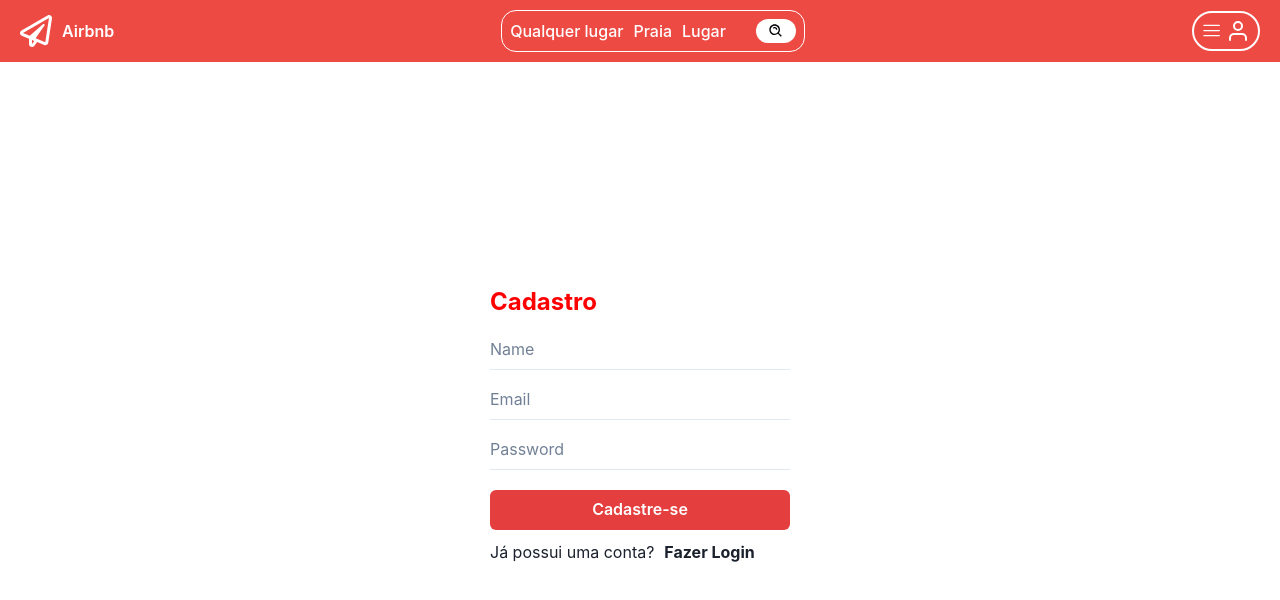
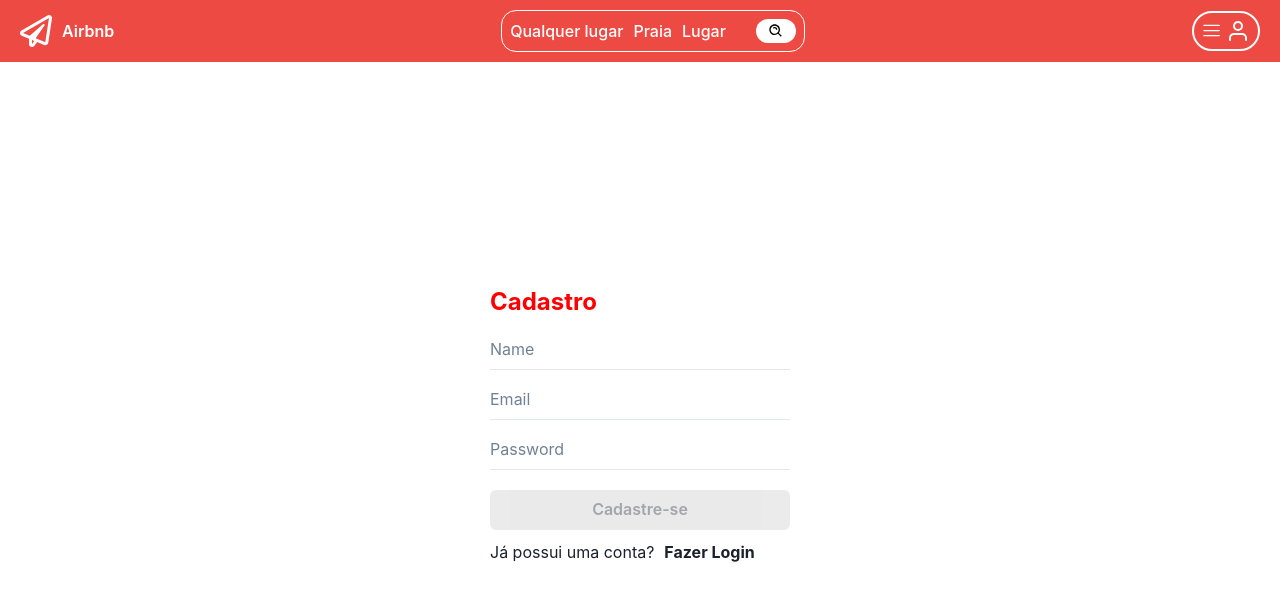
Before and after one commit to MarceloBxD/airbnb-modified, a React (Vite) app: page /cadaster in a window 1280 px wide. Shown: the top 600 px of the page. Built offline with nearby package versions, Linux system fonts and the light colour scheme.

Commit message:
making wothit

```diff
--- a/src/components/Header/index.tsx
+++ b/src/components/Header/index.tsx
@@ -43,6 +43,7 @@ export default () => {
       }
     );
     setData(response.data.place);
+    setName("");
   };
 
   return (
--- a/src/sections/FormCadaster/index.tsx
+++ b/src/sections/FormCadaster/index.tsx
@@ -1,6 +1,6 @@
 import { Flex, Input, Button, Text, useToast } from "@chakra-ui/react";
 import { Link } from "react-router-dom";
-import { useState } from "react";
+import { useEffect, useState } from "react";
 import { useApp } from "../../contexts/contextApi";
 
 import axios from "axios";
@@ -10,6 +10,16 @@ export default () => {
   const [name, setName] = useState("");
   const [email, setEmail] = useState("");
   const [password, setPassword] = useState("");
+
+  const [isDisabled, setIsDisabled] = useState<boolean>(true);
+
+  useEffect(() => {
+    if (name && email && password) {
+      setIsDisabled(false);
+    } else {
+      setIsDisabled(true);
+    }
+  }, [name, email, password]);
 
   const { setError, error }: any = useApp();
 
@@ -41,6 +51,9 @@ export default () => {
           isClosable: true,
         });
         setError("");
+        setName("");
+        setEmail("");
+        setPassword("");
       }
     } catch (err) {
       setError(err.response.data.message);
@@ -89,10 +102,11 @@ export default () => {
         />
         <Button
           onClick={(e: any) => handleSubmit(e)}
-          colorScheme="red"
+          _hover={isDisabled ? {} : { bgColor: "#c53030" }}
           w="100%"
-          variant="solid"
+          bgColor={isDisabled ? "#ccc" : "#EE4A44"}
           mt="10px"
+          isDisabled={isDisabled}
         >
           Cadastre-se
         </Button>
```
